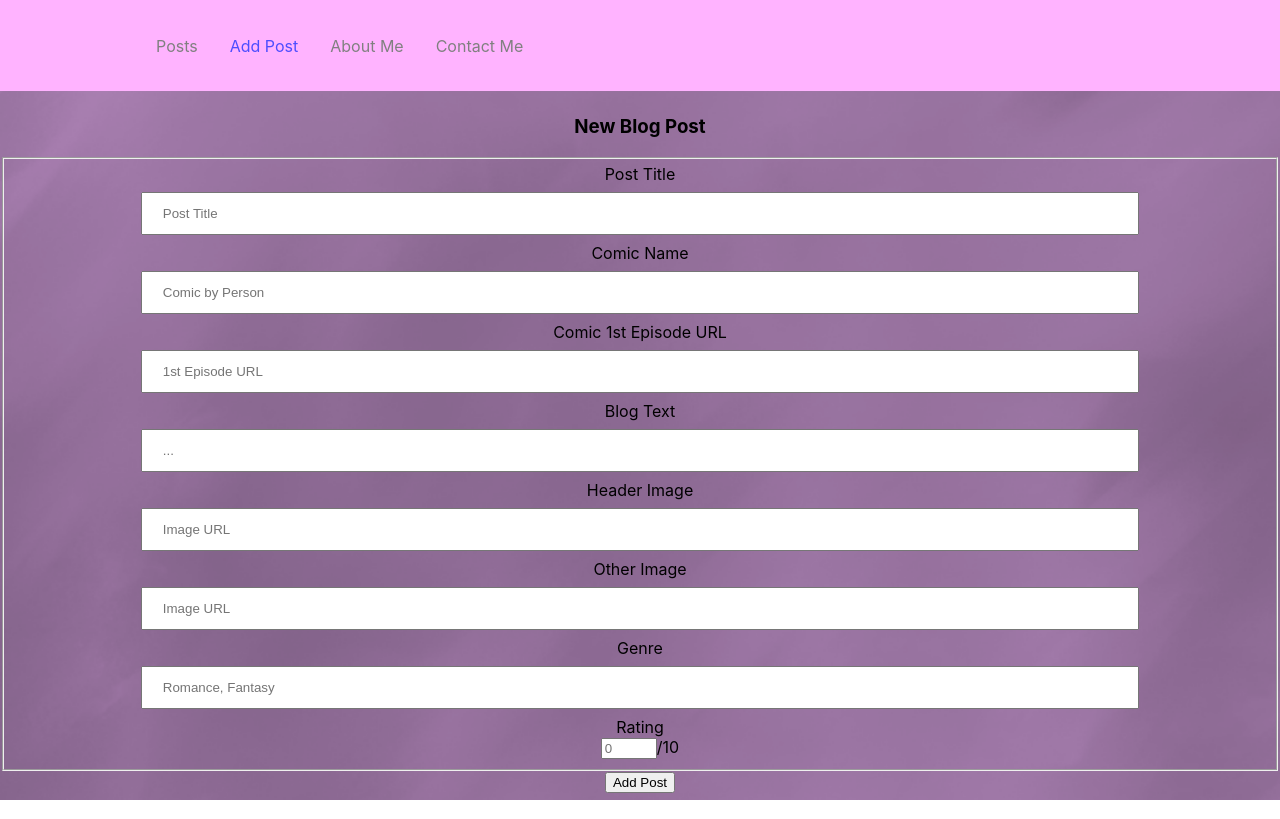
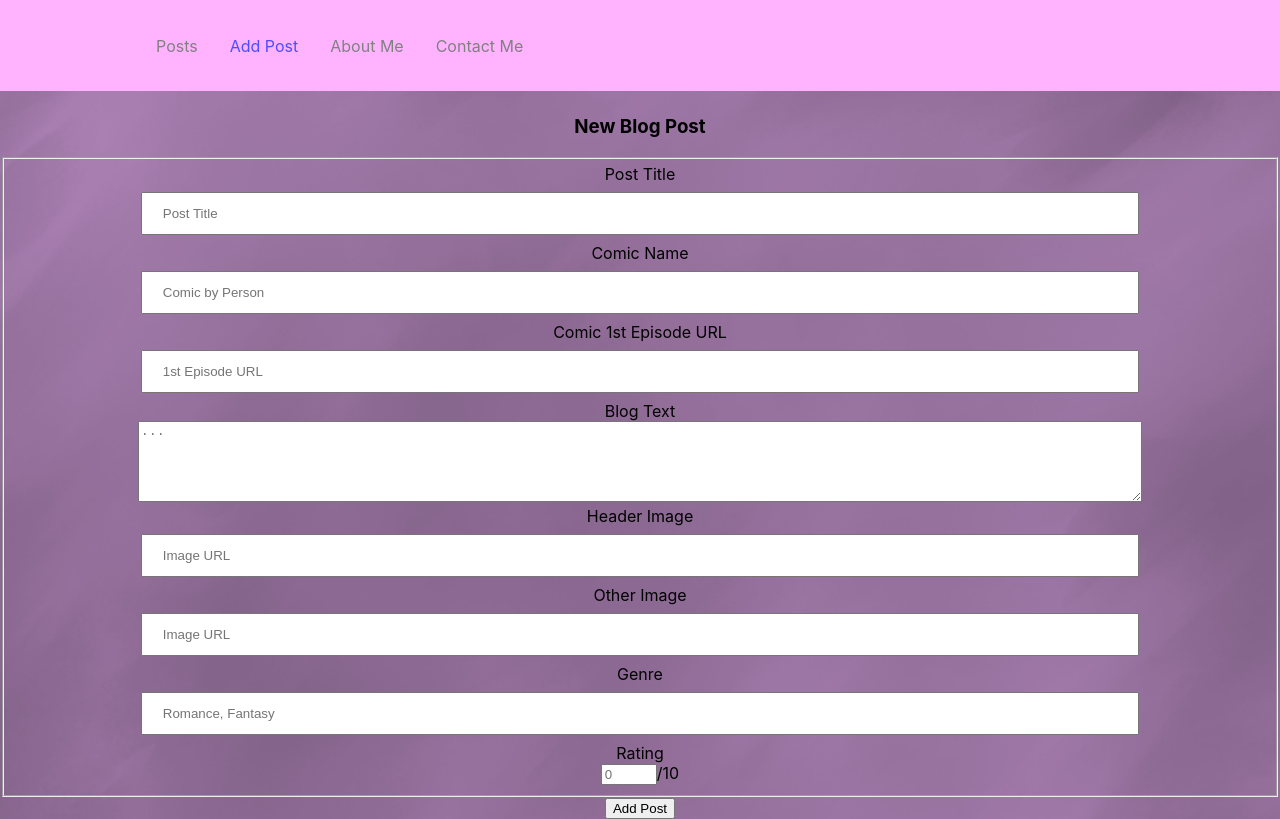
Before and after one commit to MTTParry/BlogProject, a React (Create React App) app in the folder client/: page /addpost in a window 1280 px wide. Built offline with nearby package versions, Linux system fonts and the light colour scheme.

Commit message:
Put works. Textarea for blog-content add

```diff
--- a/client/src/App.css
+++ b/client/src/App.css
@@ -80,3 +80,7 @@ input[type=text] {
   margin: 8px 0;
   box-sizing: border-box;
 }
+
+textarea {
+  width: 80%;
+}
--- a/client/src/components/Posts/AddPost.js
+++ b/client/src/components/Posts/AddPost.js
@@ -13,9 +13,7 @@ const emptyPost = {
 
 const AddPost = (props) => {
   //An initial student if there is one in props
-  const {
-    initialPost = {emptyPost},
-  } = props;
+  const { initialPost = { emptyPost } } = props;
 
   // Initial State
   const [post, setPost] = useState(initialPost);
@@ -43,11 +41,10 @@ const AddPost = (props) => {
       });
   };
 
-
   //A function to handle the PUT request
   const putBlogPost = async (existingPost) => {
-    return fetch("http://localhost:5005/api/posts/${existingPost.id}", {
-      method: "POST",
+    return fetch(`http://localhost:5005/api/posts/${existingPost.id}`, {
+      method: "PUT",
       headers: { "Content-Type": "application/json" },
       body: JSON.stringify(existingPost),
     })
@@ -60,15 +57,14 @@ const AddPost = (props) => {
       });
   };
 
-
   const handleSubmit = (e) => {
     e.preventDefault();
-    if(post.id){
-        putBlogPost(post);
-    } else{
-        postBlogPost(post);
+    if (post.id) {
+      putBlogPost(post);
+    } else {
+      postBlogPost(post);
     }
-};
+  };
 
   return (
     <form onSubmit={handleSubmit}>
@@ -112,7 +108,9 @@ const AddPost = (props) => {
         <br />
         <label>Blog Text</label>
         <br />
-        <input
+        <textarea
+          rows="5"
+          className="blog_content"
           type="text"
           id="add-post-blog_content"
           placeholder="..."
```
Also changed, not shown: 1 other file (tests, documents, lock files or other folders).
